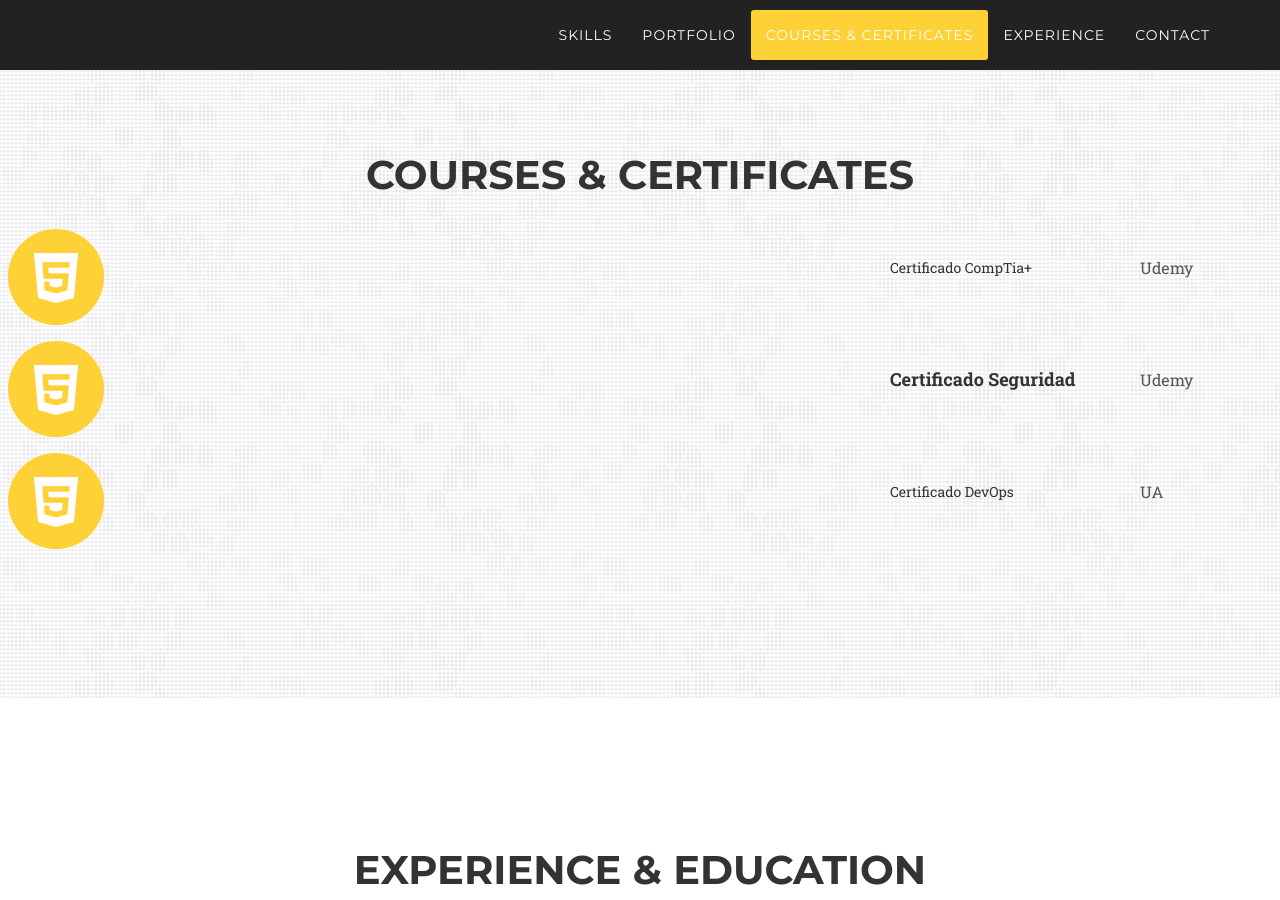
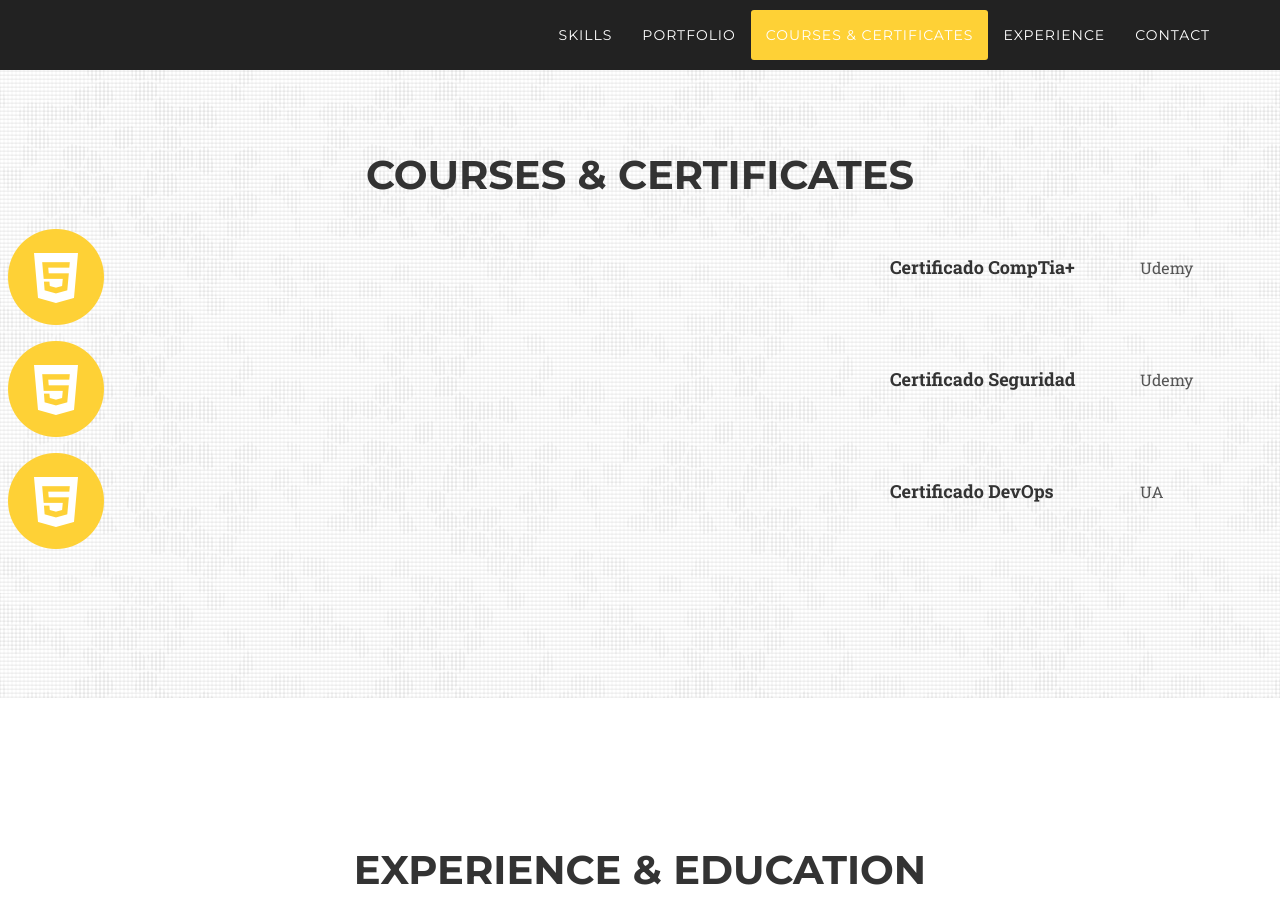
Before and after one commit to agmerino03/agmerino03.github.io, a Jekyll site: the page built from index.html, in a window 1280 px wide and 900 px high, scrolled down 3407 px. Built offline with Jekyll 4.4.1, drawn with Linux system fonts in a browser that asks for light colours; some web fonts are replaced.

Commit message:
Still fixing

```diff
--- a/_includes/courses_certificates.html
+++ b/_includes/courses_certificates.html
@@ -12,7 +12,7 @@
                 <i class="fa fa-circle fa-stack-2x text-primary"></i>
                 <i class="fa fa-html5 fa-stack-1x fa-inverse"></i>
             </td>
-            <td class="title">Certificado CompTia+</td>
+            <td class="cert-title">Certificado CompTia+</td>
             <td class="platform">Udemy</td>
         </tr>
         <tr>
@@ -28,7 +28,7 @@
                 <i class="fa fa-circle fa-stack-2x text-primary"></i>
                 <i class="fa fa-html5 fa-stack-1x fa-inverse"></i>
             </td>
-            <td class="title">Certificado DevOps</td>
+            <td class="cert-title">Certificado DevOps</td>
             <td class="platform">UA</td>
         </tr>
     </table>
```
